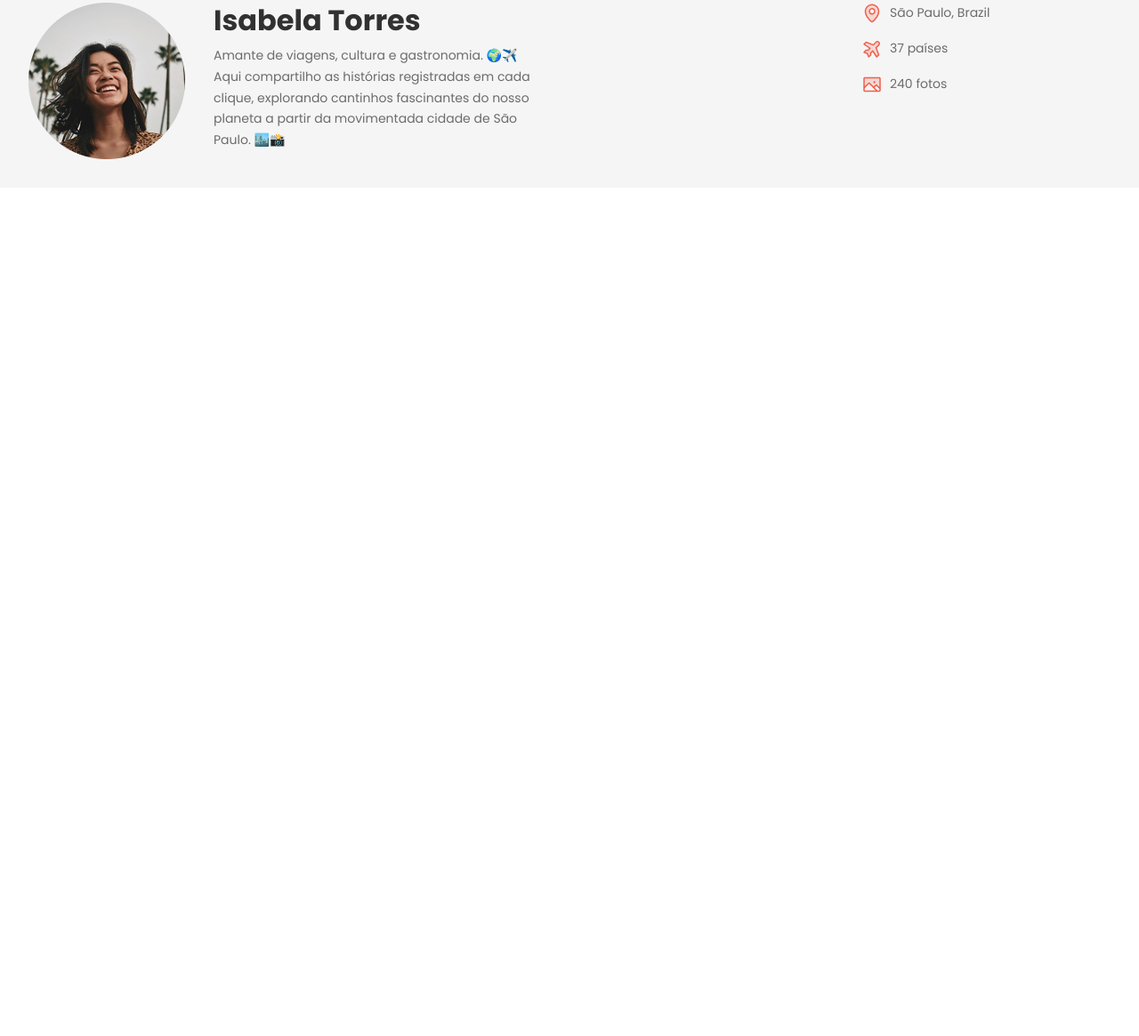
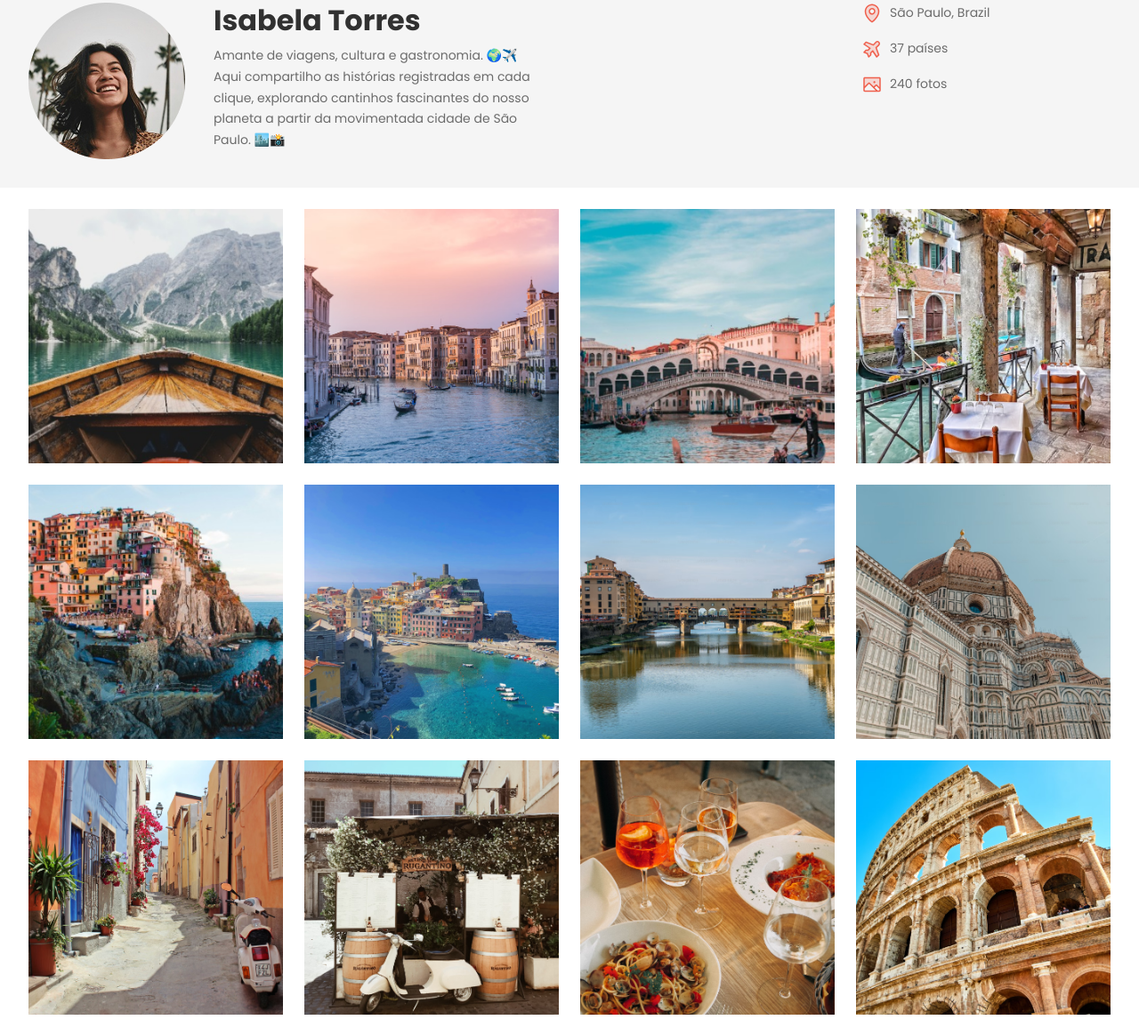
Before and after one commit to MairaLourencoDEV/Projeto-Travelgram, a plain HTML site: page index.html in a window 1280 px wide. Shown: the part 125-1290 px from the top of the page at 89% size. Before the commit the page ends 800 px from the top, so only its background shows below. Drawn offline with Linux system fonts and the light colour scheme.

Commit message:
Main gallery.

```diff
--- a/index.html
+++ b/index.html
@@ -61,5 +61,20 @@
         </div>
     </header>
     </div>
+
+    <main class="container">
+        <img src="assets/images/Image 01.png" alt="...">
+        <img src="assets/images/Image 02.png" alt="...">
+        <img src="assets/images/Image 03.png" alt="...">
+        <img src="assets/images/Image 04.png" alt="...">
+        <img src="assets/images/Image 05.png" alt="...">
+        <img src="assets/images/Image 06.png" alt="...">
+        <img src="assets/images/Image 07.png" alt="...">
+        <img src="assets/images/Image 08.png" alt="...">
+        <img src="assets/images/Image 09.png" alt="...">
+        <img src="assets/images/Image 10.png" alt="...">
+        <img src="assets/images/Image 11.png" alt="...">
+        <img src="assets/images/Image 12.png" alt="...">
+    </main>
 </body>
 </html>
--- a/styles/index.css
+++ b/styles/index.css
@@ -1,3 +1,4 @@
 @import url(global.css);
 @import url(nav.css);
 @import url(header.css);
+@import url(main.css);
--- /dev/null
+++ b/styles/main.css
@@ -0,0 +1,12 @@
+main {
+    display: flex;
+    flex-wrap: wrap; /*Faz com que as imagens ocupem o espaço disponível*/
+    gap: 24px;
+    padding-block: 24px; /*Padding vertical que altera medidas de cima e de baixo*/
+}
+
+main img {
+    width: 286px;
+    height: 286px;
+    object-fit: cover; /*Usar caso a imagem utilizada não esteja em um quadrado perfeito, o que não é o caso desse projeto.*/
+}
```
